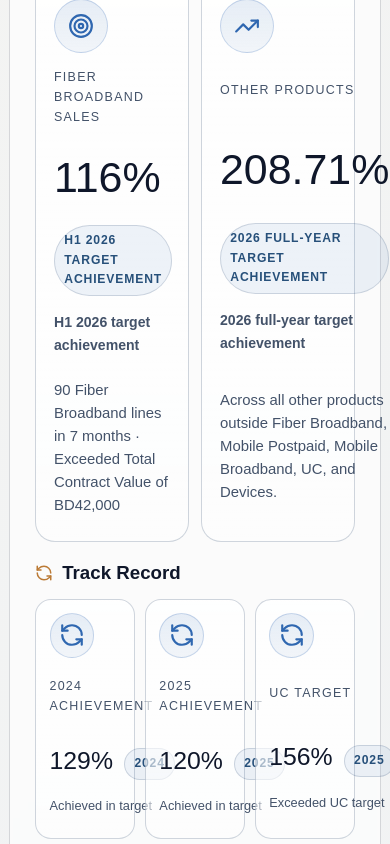
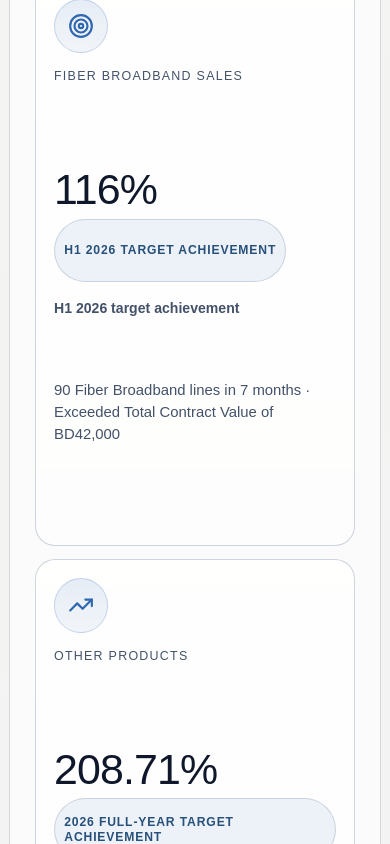
Before and after one commit to Zai-Al/Maryam_Alawi_Profile, a React (Vite) app: page / in a window 390 px wide. Shown: the part 3460-4304 px from the top of the page. Built offline with nearby package versions, Linux system fonts and the light colour scheme; a web font is replaced by a local one.

Commit message:
Fix mobile card alignment and update docs build

```diff
--- a/src/index.css
+++ b/src/index.css
@@ -344,6 +344,11 @@ h2 {
   min-height: 100%;
 }
 
+.sales-grid .stat-card {
+  grid-template-rows: auto minmax(4.2rem, auto) minmax(8.1rem, auto) minmax(4.6rem, auto) minmax(9.8rem, auto);
+  align-content: start;
+}
+
 .stat-card-compact {
   padding: 0.8rem 0.82rem 0.78rem;
   gap: 0.36rem;
@@ -352,6 +357,11 @@ h2 {
 
 .stat-card-track {
   min-height: 15rem;
+}
+
+.track-record-grid .stat-card-track {
+  grid-template-rows: auto minmax(6rem, auto) minmax(10.8rem, auto);
+  align-content: start;
 }
 
 .stat-icon-wrap {
@@ -371,6 +381,11 @@ h2 {
   letter-spacing: 0.1em;
   text-transform: uppercase;
   color: var(--brand-soft);
+}
+
+.sales-grid .stat-label,
+.track-record-grid .stat-label {
+  line-height: 1.35;
 }
 
 .stat-row {
@@ -400,9 +415,31 @@ h2 {
   gap: 0.7rem;
 }
 
+.sales-grid .stat-row,
+.track-record-grid .stat-track-number-row {
+  display: grid;
+  grid-template-rows: auto auto;
+  justify-items: start;
+  align-items: start;
+  gap: 0.55rem;
+}
+
 .stat-main {
   display: flex;
   align-items: baseline;
+}
+
+.sales-grid .stat-main,
+.track-record-grid .stat-main {
+  min-height: 4.6rem;
+  align-items: flex-end;
+}
+
+.stat-value {
+  font-family: var(--heading);
+  font-size: clamp(2.4rem, 7vw, 5.1rem);
+  line-height: 0.95;
+  letter-spacing: -0.02em;
 }
 
 .stat-comparison {
@@ -438,6 +475,16 @@ h2 {
   font-weight: 700;
 }
 
+.sales-grid .stat-year-chip,
+.track-record-grid .stat-year-chip {
+  width: 100%;
+  justify-content: flex-start;
+  white-space: normal;
+  text-align: left;
+  line-height: 1.25;
+  min-height: 3.95rem;
+}
+
 .stat-year-chip-secondary {
   background: rgba(34, 59, 93, 0.06);
 }
@@ -447,6 +494,11 @@ h2 {
   color: var(--muted);
   font-size: 0.93rem;
   line-height: 1.55;
+}
+
+.sales-grid .stat-note,
+.track-record-grid .stat-note {
+  line-height: 1.48;
 }
 
 .stat-card-compact .stat-icon-wrap {
@@ -746,6 +798,8 @@ footer p {
   }
 
   .impact-grid,
+  .sales-grid,
+  .track-record-grid,
   .stats-grid,
   .profile-grid {
     grid-template-columns: 1fr;
@@ -760,3 +814,20 @@ footer p {
     font-size: clamp(2.25rem, 11vw, 3.25rem);
   }
 }
+
+@media (max-width: 600px) {
+  .stat-track-number-row,
+  .stat-row {
+    flex-direction: column;
+    align-items: flex-start;
+    gap: 0.45rem;
+  }
+
+  .stat-year-chip {
+    width: 100%;
+    justify-content: flex-start;
+    white-space: normal;
+    line-height: 1.25;
+    text-align: left;
+  }
+}
```
Also changed, not shown: 4 other files (tests, documents, lock files or other folders).
